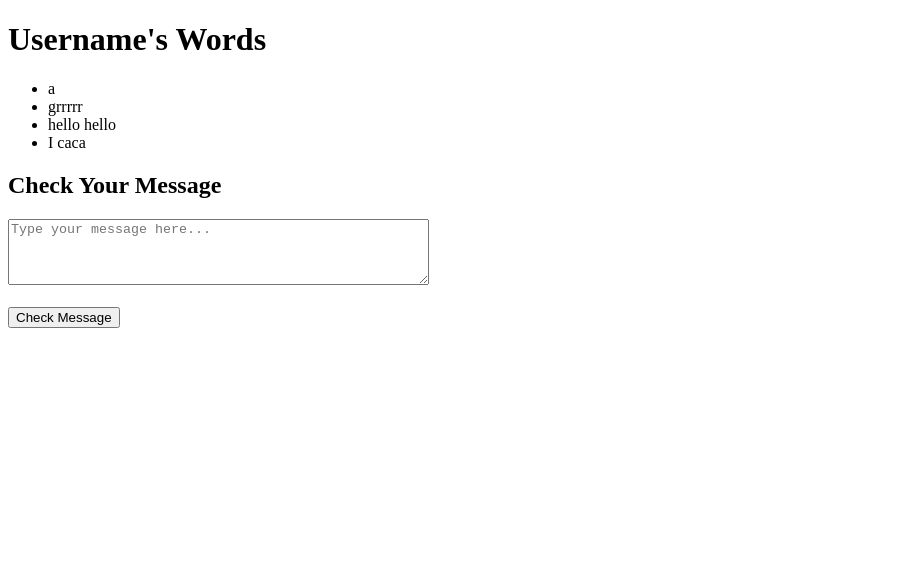
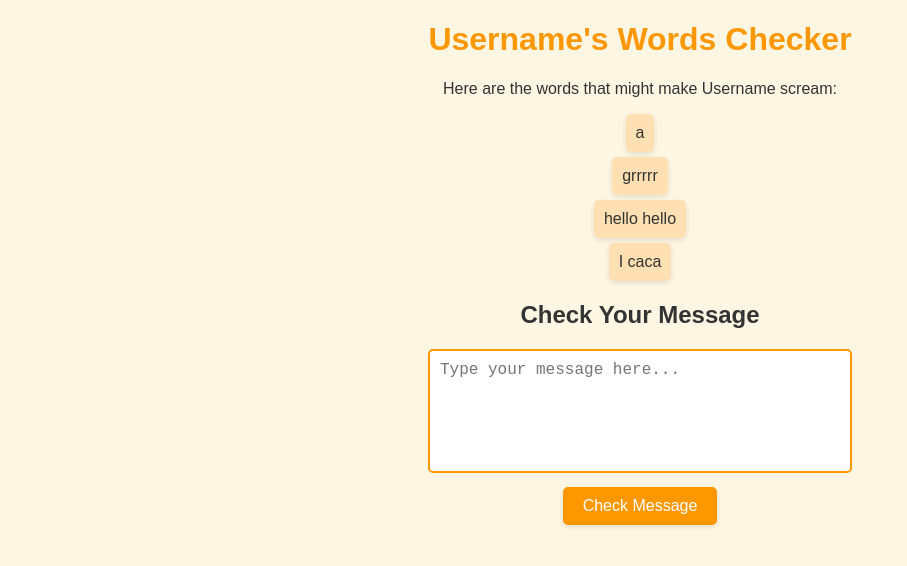
Before and after one commit to RadientCoder/userab.github.io, a plain HTML site: page index.html in a window 1280 px wide. Shown: the whole page, without its empty margins (0-907 px from the left). Drawn offline with Linux system fonts and the light colour scheme.

Commit message:
Update index.html

```diff
--- a/index.html
+++ b/index.html
@@ -3,10 +3,72 @@
 <head>
     <meta charset="UTF-8">
     <meta name="viewport" content="width=device-width, initial-scale=1.0">
-    <title>Username's Words</title>
+    <title>Username's Words Checker</title>
+    <style>
+        body {
+            font-family: Arial, sans-serif;
+            background-color: #fdf6e3; /* Light cream background */
+            color: #333;
+            text-align: center;
+            margin: 0;
+            padding: 0;
+        }
+        h1 {
+            color: #ff9800; /* Orange accent */
+        }
+        ul {
+            list-style: none;
+            padding: 0;
+        }
+        ul li {
+            background-color: #ffe0b2; /* Light orange background */
+            color: #333;
+            margin: 5px auto;
+            padding: 10px;
+            width: fit-content;
+            border-radius: 5px;
+            box-shadow: 0 2px 5px rgba(0, 0, 0, 0.1);
+        }
+        textarea {
+            width: 80%;
+            max-width: 400px;
+            height: 100px;
+            border: 2px solid #ff9800; /* Orange border */
+            border-radius: 5px;
+            padding: 10px;
+            font-size: 1rem;
+            resize: none;
+        }
+        button {
+            background-color: #ff9800; /* Orange button */
+            color: #fff;
+            border: none;
+            padding: 10px 20px;
+            margin: 10px;
+            font-size: 1rem;
+            cursor: pointer;
+            border-radius: 5px;
+            box-shadow: 0 2px 5px rgba(0, 0, 0, 0.1);
+        }
+        button:hover {
+            background-color: #e68900;
+        }
+        #result {
+            margin-top: 20px;
+            font-size: 1.2rem;
+            font-weight: bold;
+        }
+        .positive {
+            color: #4caf50; /* Green for no scream */
+        }
+        .negative {
+            color: #f44336; /* Red for scream */
+        }
+    </style>
 </head>
 <body>
-    <h1>Username's Words</h1>
+    <h1>Username's Words Checker</h1>
+    <p>Here are the words that might make Username scream:</p>
     <ul>
         <li>a</li>
         <li>grrrrr</li>
@@ -15,10 +77,10 @@
     </ul>
 
     <h2>Check Your Message</h2>
-    <textarea id="message" placeholder="Type your message here..." rows="4" cols="50"></textarea><br><br>
+    <textarea id="message" placeholder="Type your message here..."></textarea><br>
     <button onclick="checkMessage()">Check Message</button>
 
-    <p id="result" style="color: red; font-weight: bold; text-align: left;"></p>
+    <p id="result"></p>
 
     <script>
         const words = ["a", "grrrrr", "hello hello", "I caca"];
@@ -30,8 +92,10 @@
 
             if (foundWord) {
                 result.textContent = "Username is going to scream at you!";
+                result.className = "negative";
             } else {
-                result.textContent = "";
+                result.textContent = "You're safe! Username won't scream at you.";
+                result.className = "positive";
             }
         }
     </script>
```
